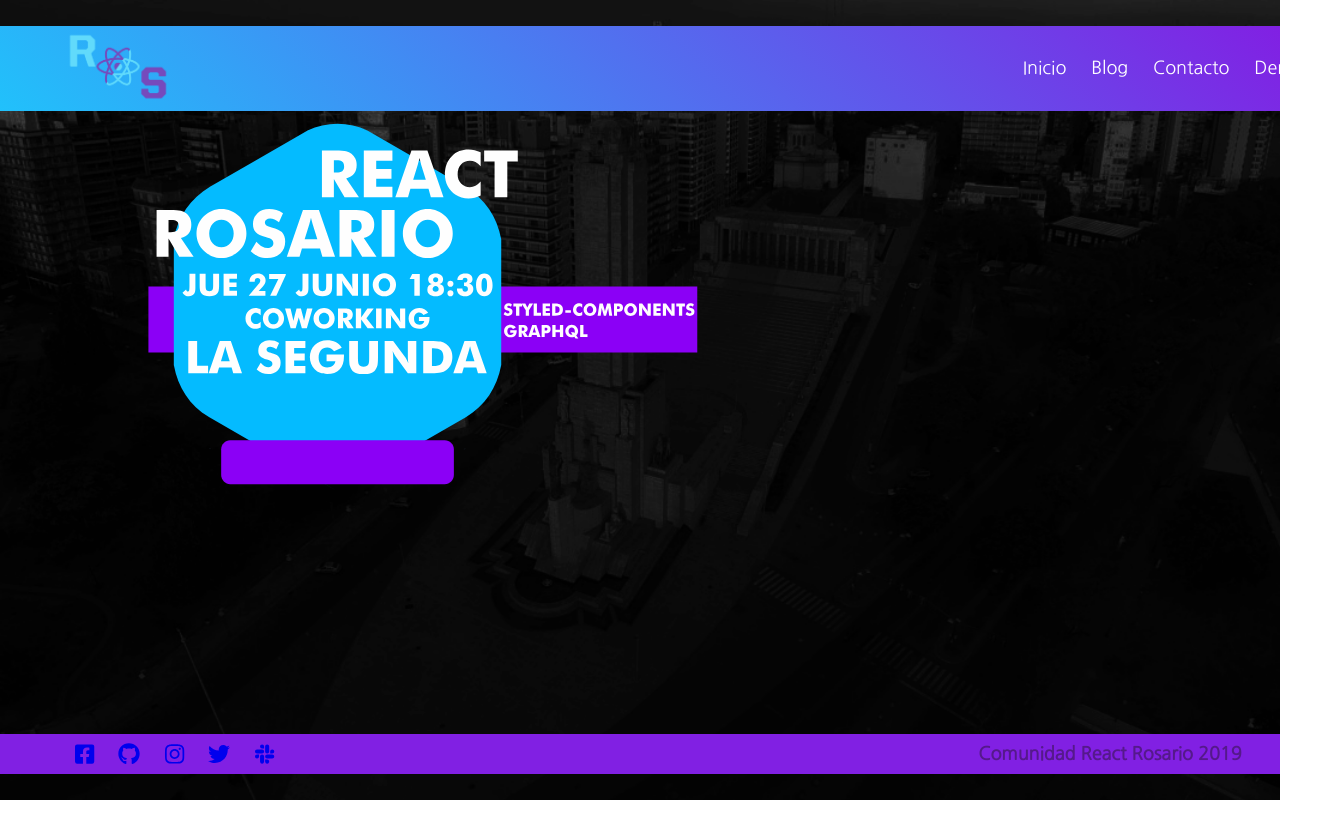
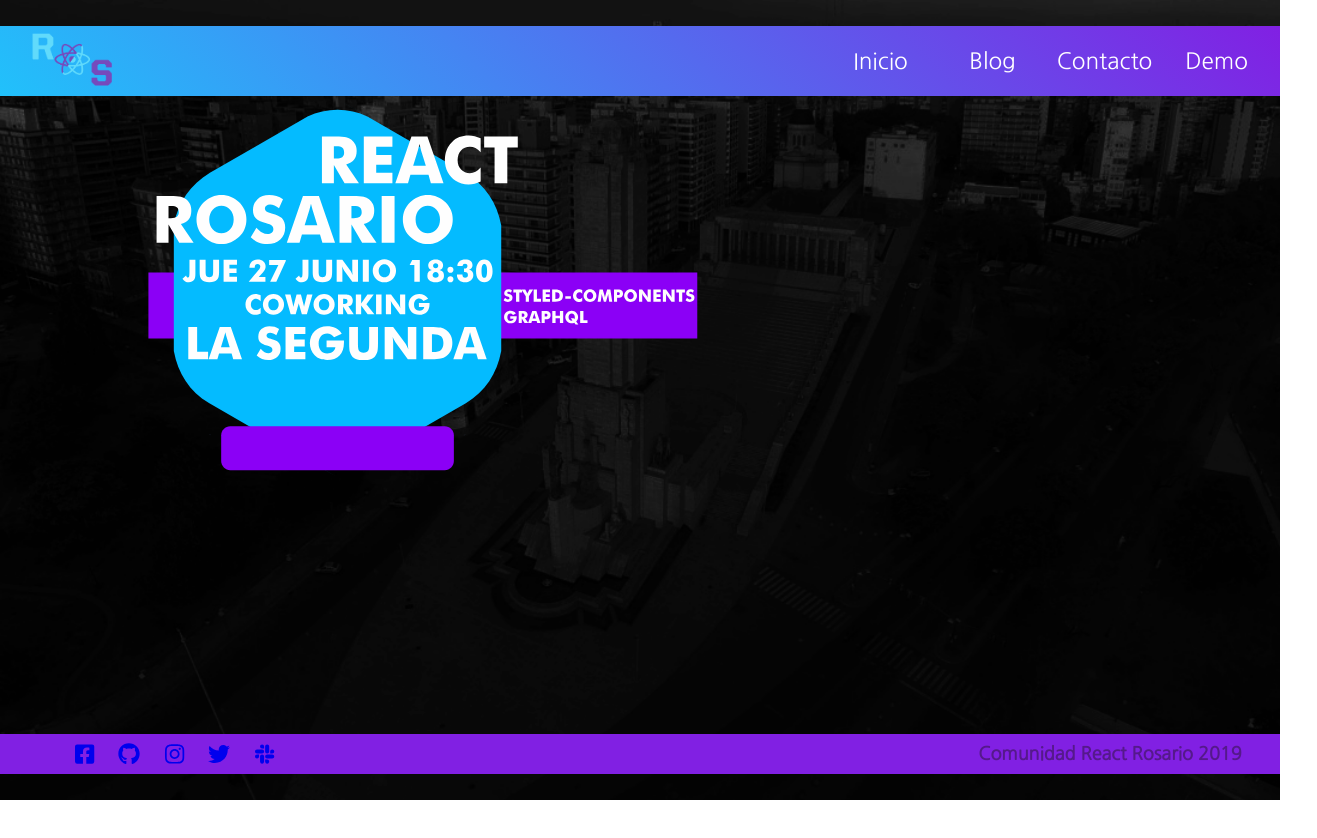
Before and after one commit to reactrosario/react-rosario-web, a Gatsby site: page / in a window 1280 px wide. Shown: the whole page, 1317 px wide, since content can reach past the window. Built offline with nearby package versions, Linux system fonts and the light colour scheme; Gatsby itself is replaced by a stand-in of ours.

Commit message:
Styled navbar

```diff
--- a/src/components/header.js
+++ b/src/components/header.js
@@ -39,6 +39,7 @@ const HeaderWrapper = styled.div`
 
   && {
     background: linear-gradient(45deg, rgba(33,193,251,1) 0%, rgba(129,32,227,1) 100%);
+    // background: linear-gradient(45deg, rgba(129,32,227,1) 100%, rgba(33,193,251,1) 0%);
   }
 `;
 
@@ -49,7 +50,6 @@ const GlobalStyle = createGlobalStyle`
 `
 
 const HeaderContent = styled.div`
-  padding: 0 3%;
   display: flex;
   justify-content: space-between;
 `
@@ -57,19 +57,32 @@ const HeaderContent = styled.div`
 const StyledImg = styled(Img)`
   height: 100%;
   margin: 0 2%;
-  width: 9%;
+  width: 90px;
 `
 const NavBar = styled.div`
-  margin: 0 2%;
+  display: flex;
   align-items: center;
-  display: flex;
+  width: 35%;
 `
 
 const StyledLink = styled(Link)`
+  display: flex;
+  flex: 1 1 0;
+  margin-right: 15px;
+  height: 100%;
+  justify-content: center;
+  align-items: center;
   color: white;
-  width: 100%;
-  padding: 0 6%;
+  font-size: 1.25rem;
   text-decoration: none;
+  transition: border 1s linear forward;
+  &:hover, &:focus {
+    border-bottom: 3px solid white;
+  }
+`
+
+const LinkContainer = styled.div`
+
 `
 
 Header.propTypes = {
```
